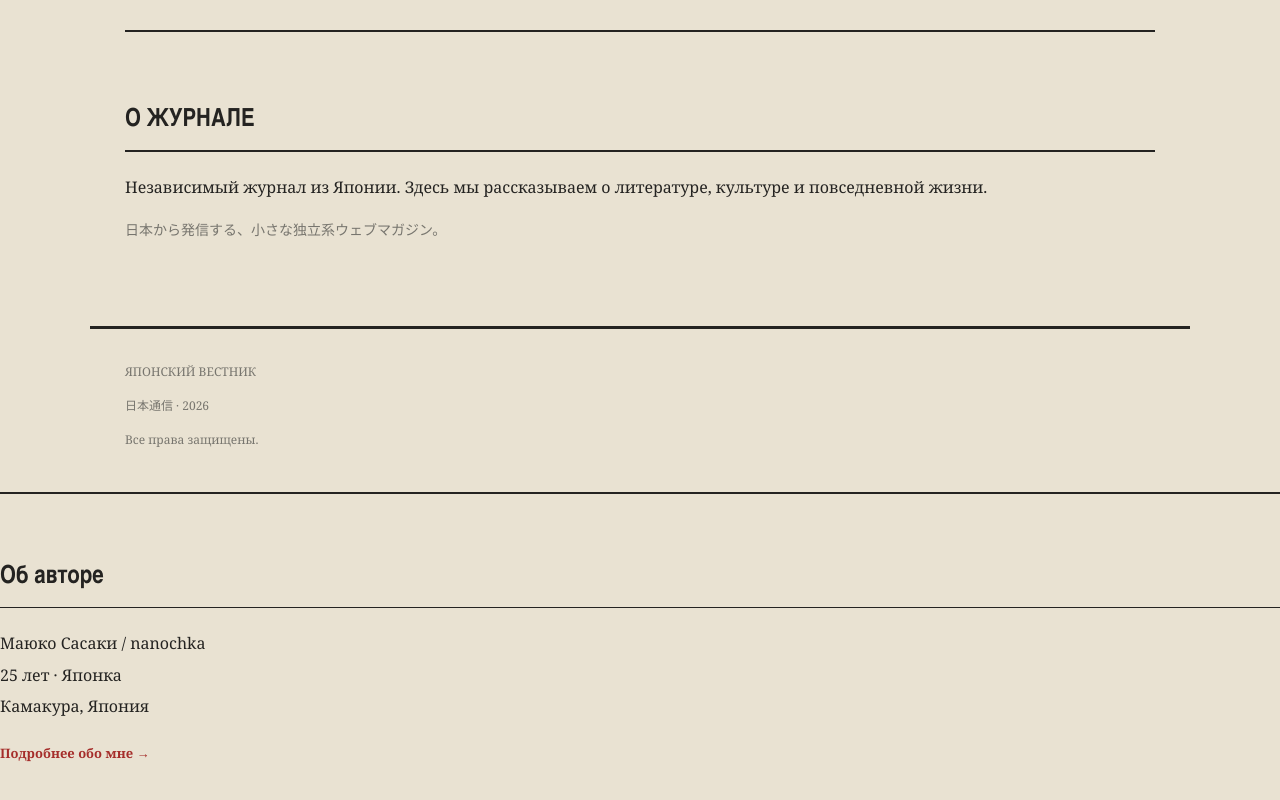
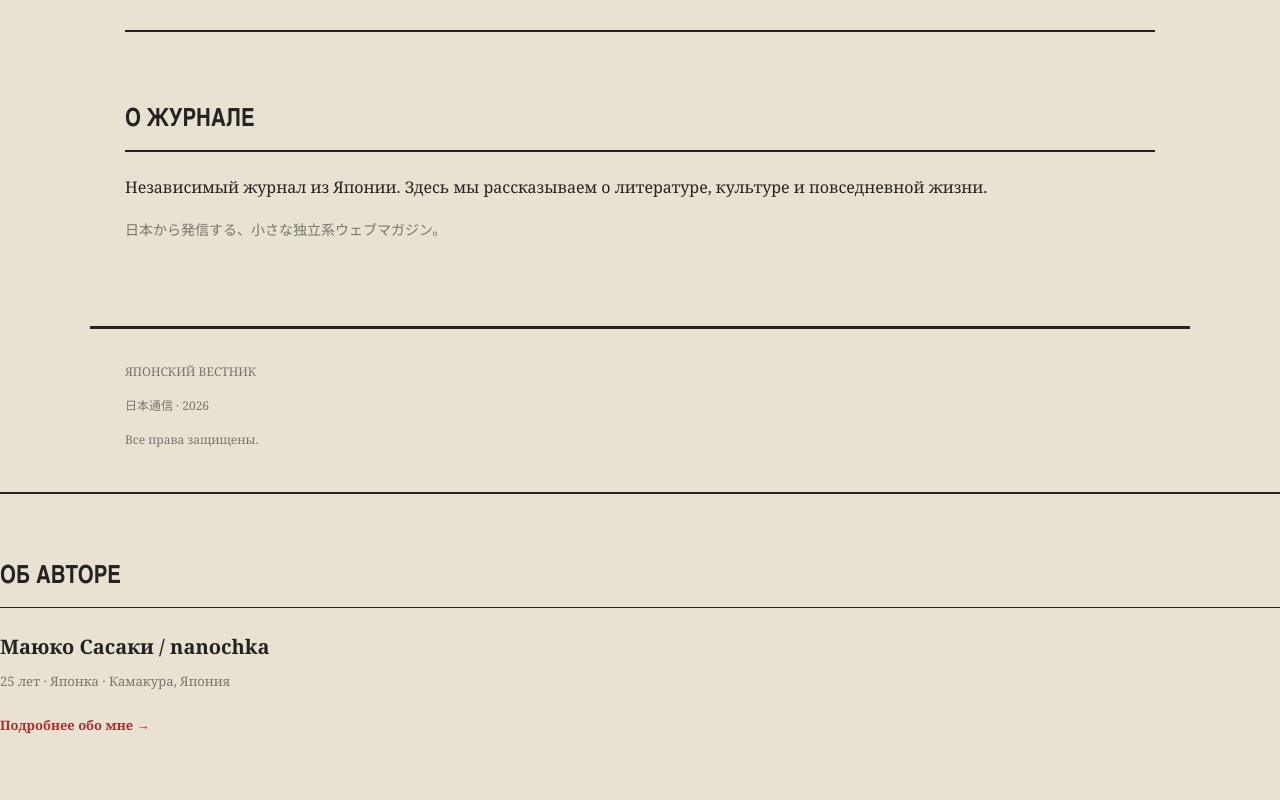
Before and after one commit to mori-chka/kamakura-ru, a plain HTML site: page index.html in a window 1280 px wide. Shown: the part 1667-2467 px from the top of the page. Drawn offline with Linux system fonts and the light colour scheme.

Commit message:
Update index.html

```diff
--- a/index.html
+++ b/index.html
@@ -106,9 +106,17 @@
 </html>
 
 <section class="about-preview">
-  <h2>Об авторе</h2>
-  <p>Маюко Сасаки / nanochka</p>
-  <p>25 лет · Японка</p>
-  <p>Камакура, Япония</p>
-  <a href="about.html">Подробнее обо мне →</a>
+    <h2>ОБ АВТОРЕ</h2>
+
+    <p class="profile-name">
+        Маюко Сасаки / nanochka
+    </p>
+
+    <p class="profile-info">
+        25 лет · Японка · Камакура, Япония
+    </p>
+
+    <a href="about.html">
+        Подробнее обо мне →
+    </a>
 </section>
```
